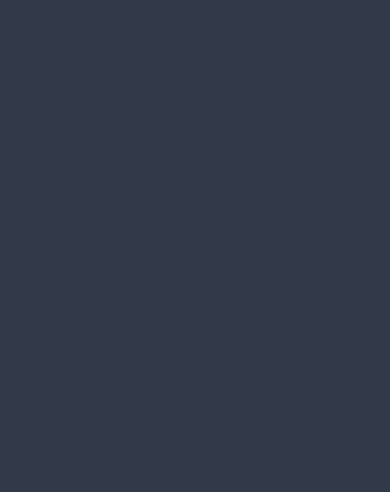
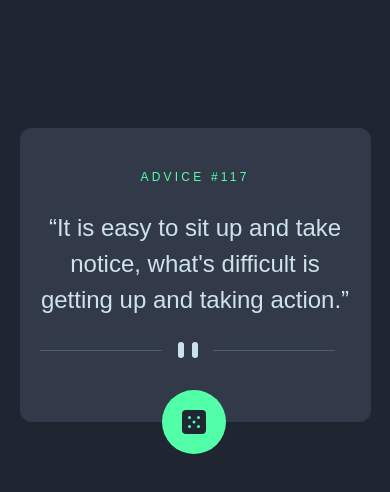
Before and after one commit to Coolbylaki/FrontendMentor-AdviceGen, a React (Create React App) app: page / in a window 390 px wide. Shown: the top 492 px of the page. Built offline with nearby package versions, Linux system fonts and the light colour scheme.

Commit message:
Add: mobile app styling

```diff
--- a/src/App.jsx
+++ b/src/App.jsx
@@ -1,7 +1,23 @@
-import { Fragment } from "react";
+import QuoteBreakSVG from "./assets/images/pattern-divider-mobile.svg";
+import DiceSVG from "./assets/images/icon-dice.svg";
+import Card from "./components/UI/Card";
+import Button from "./components/UI/Button";
 
 function App() {
-	return <Fragment></Fragment>;
+	return (
+		<div className="flex justify-center">
+			<Card className="bg-darkGrayishBlue rounded-xl max-w-[90%] mt-32 p-5 relative pb-16">
+				<p className="text-neonGreen text-[0.75rem] text-center pt-5 tracking-[0.2rem]">ADVICE #117</p>
+				<h1 className="text-lightCyan text-[1.5rem] text-center my-6">
+					<q>It is easy to sit up and take notice, what's difficult is getting up and taking action.</q>
+				</h1>
+				<img src={QuoteBreakSVG} alt="quote breakpoint" className="fill-current text-red-500" />
+				<Button className="bg-neonGreen p-5 rounded-full absolute left-[40.50%] bottom-[-2rem]">
+					<img src={DiceSVG} alt="dice button" />
+				</Button>
+			</Card>
+		</div>
+	);
 }
 
 export default App;
--- a/src/index.css
+++ b/src/index.css
@@ -4,7 +4,7 @@
 @import url("https://fonts.googleapis.com/css2?family=Manrope:wght@800&display=swap");
 
 :root {
-	--dark-grayish-blue: hsl(217, 19%, 24%);
+	--dark-grayish-blue: hsl(218, 23%, 16%);
 }
 
 body {
--- a/tailwind.config.js
+++ b/tailwind.config.js
@@ -3,7 +3,7 @@
 module.exports = {
 	content: ["./src/**/*.{js,jsx,ts,tsx}"],
 	theme: {
-		extend: {},
+		extend: {
 			colors: {
 				// Primary
 				lightCyan: "hsl(193, 38%, 86%)",
@@ -14,5 +14,6 @@ module.exports = {
 				darkBlue: "hsl(218, 23%, 16%)",
 			},
 		},
+	},
 	plugins: [],
 };
```
Lines whose indentation alone changed are shown as unchanged.
